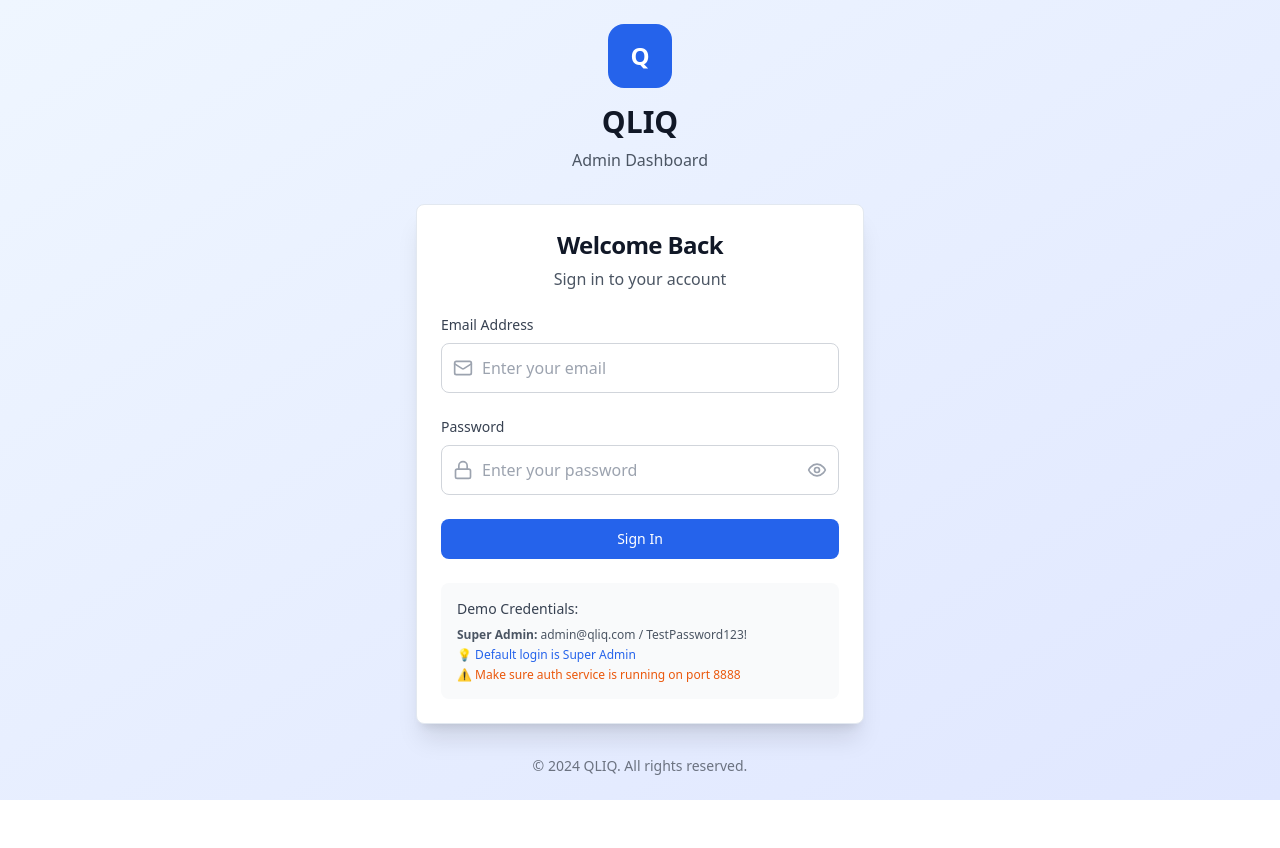
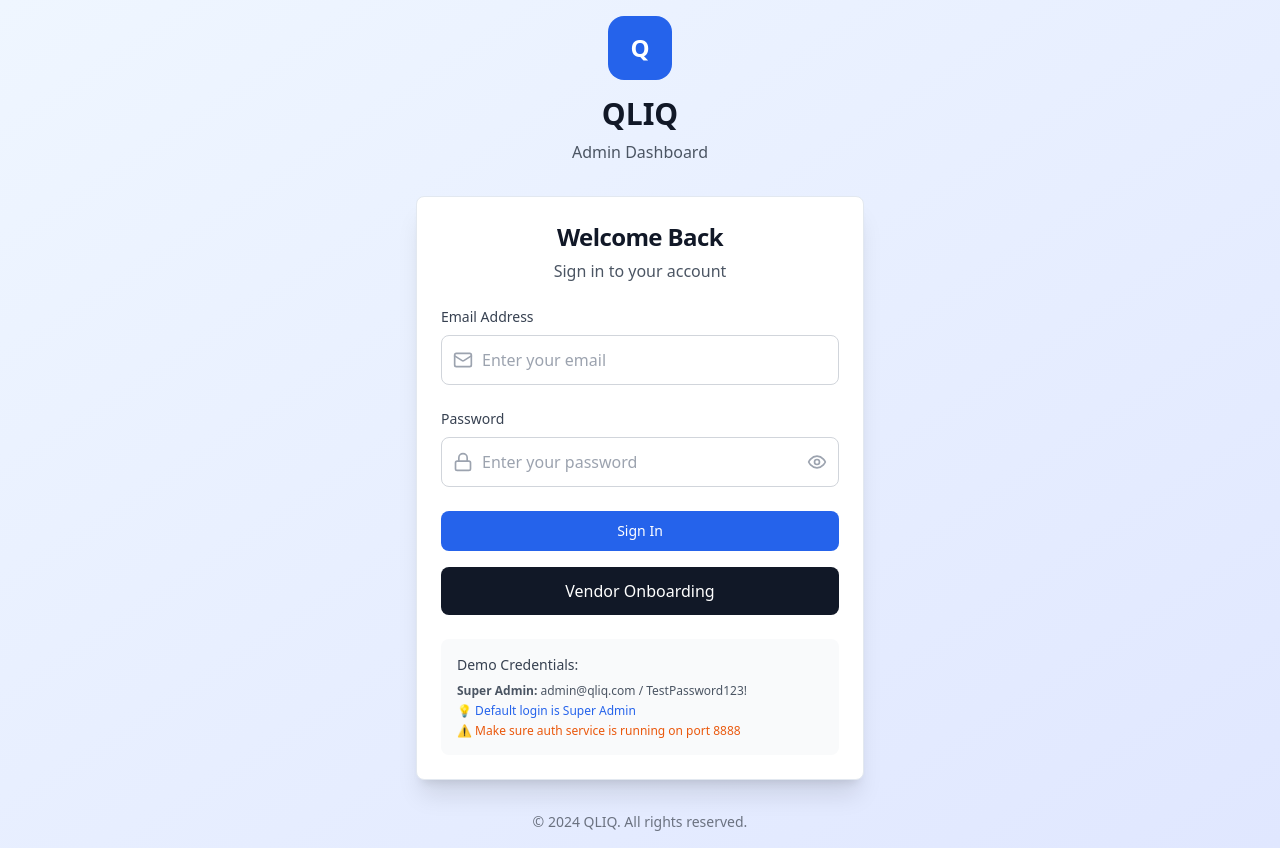
Before and after one commit to QLIQ-TECH/iqliq-admin, a Next.js app: page /login in a window 1280 px wide. Before the commit the page ends 800 px from the top, so only its background shows below. Built offline with nearby package versions, Linux system fonts and the light colour scheme; no server answers.

Commit message:
add onboarding

```diff
--- a/components/LoginPage.jsx
+++ b/components/LoginPage.jsx
@@ -148,6 +148,15 @@ const LoginPage = () => {
               </Button>
             </form>
 
+            <div className="mt-4">
+              <a
+                href="/onboarding/login"
+                className="block w-full text-center py-3 px-4 rounded-lg bg-gray-900 text-white font-medium hover:bg-gray-800 transition-colors"
+              >
+                Vendor Onboarding
+              </a>
+            </div>
+
             {/* Demo Credentials */}
             <div className="mt-6 p-4 bg-gray-50 rounded-lg">
               <h4 className="text-sm font-medium text-gray-700 mb-2">Demo Credentials:</h4>
```
Also changed, not shown: vercel.json (deleted).
